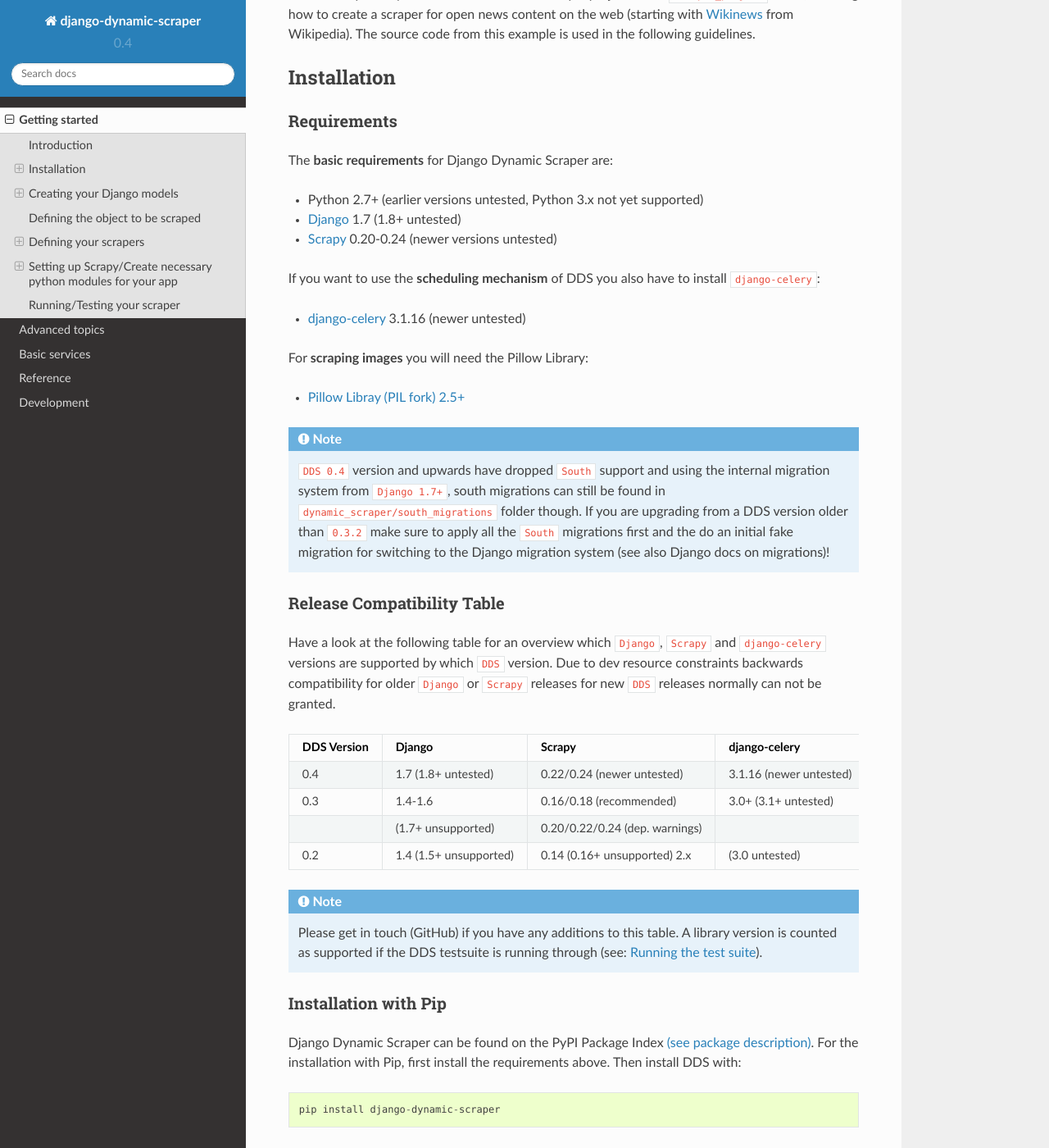
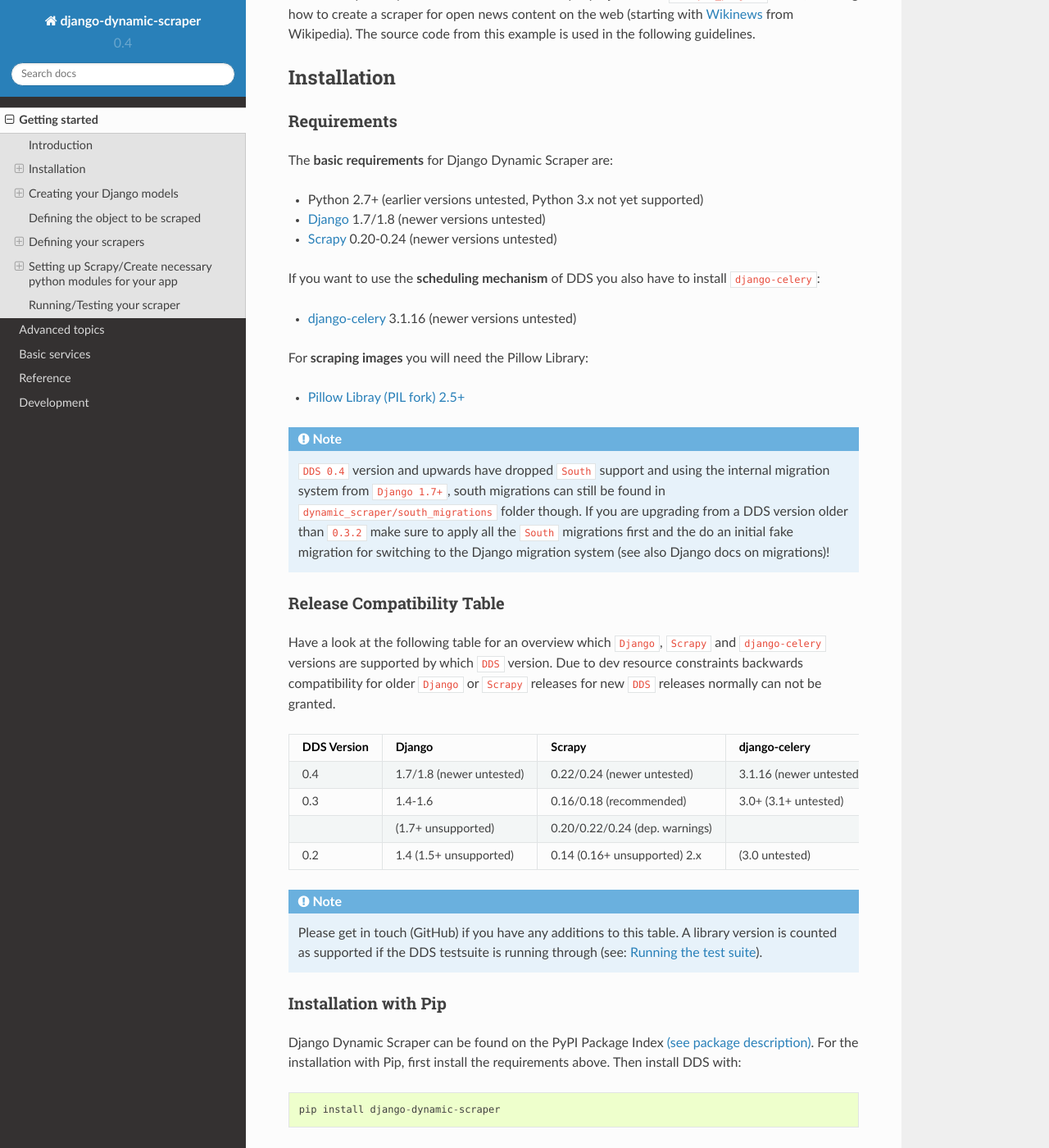
Before and after one commit to holgerd77/django-dynamic-scraper, a Sphinx documentation site: the page built from docs/getting_started.rst, in a window 1280 px wide and 1400 px high, scrolled down 715 px. Shown: the whole window at 82% size. Built offline with Sphinx 7.4.7 and the Read the Docs theme 2.0.0, drawn with Linux system fonts in a browser that asks for light colours.

Commit message:
Added Django 1.8 support to docs after test suite running through

```diff
--- a/docs/development.rst
+++ b/docs/development.rst
@@ -71,11 +71,11 @@
 =============
 **Changes in version 0.4.0-beta** (2015-06-02)
 
-* Support for ``Django 1.7`` and ``Scrapy 0.22/0.24``, earlier versions not supported any more from this release on,
+* Support for ``Django 1.7/1.8`` and ``Scrapy 0.22/0.24``, earlier versions not supported any more from this release on,
   if you need another configuration have a look at the ``DDS 0.3.x`` branch (new features won't be back-ported though)
   (see :ref:`release_compatibility`)
 * Switched to Django migrations, removed ``South`` dependency
-* Updated core library to work with ``Django 1.7`` (``Django 1.6`` and older not working any more)
+* Updated core library to work with ``Django 1.7/1.8`` (``Django 1.6`` and older not working any more)
 * Replaced deprecated calls logged when run under ``Scrapy 0.24`` (``Scrapy 0.20`` and older not working any more)
 * Things to consider when updating Scrapy: new ``ITEM_PIPELINES`` dict format, standalone ``scrapyd`` with changed
   ``scrapy.cfg`` settings and new deployment procedure (see: :ref:`setting_up_scrapy`)
--- a/docs/getting_started.rst
+++ b/docs/getting_started.rst
@@ -42,12 +42,12 @@
 The **basic requirements** for Django Dynamic Scraper are:
 
 * Python 2.7+ (earlier versions untested, Python 3.x not yet supported)
-* `Django <https://www.djangoproject.com/>`_ 1.7 (1.8+ untested)
+* `Django <https://www.djangoproject.com/>`_ 1.7/1.8 (newer versions untested)
 * Scrapy_ 0.20-0.24 (newer versions untested)
 
 If you want to use the **scheduling mechanism** of DDS you also have to install ``django-celery``:
 
-* `django-celery <http://ask.github.com/django-celery/>`_ 3.1.16 (newer untested)
+* `django-celery <http://ask.github.com/django-celery/>`_ 3.1.16 (newer versions untested)
 
 For **scraping images** you will need the Pillow Library:
 
@@ -70,7 +70,7 @@
 +-------------+-------------------------------+---------------------------------------+-------------------------+
 | DDS Version | Django                        | Scrapy                                | django-celery           |
 +=============+===============================+=======================================+=========================+
-| 0.4         | 1.7 (1.8+ untested)           | 0.22/0.24 (newer untested)            | 3.1.16 (newer untested) |
+| 0.4         | 1.7/1.8 (newer untested)      | 0.22/0.24 (newer untested)            | 3.1.16 (newer untested) |
 +-------------+-------------------------------+---------------------------------------+-------------------------+
 | 0.3         | 1.4-1.6                       | 0.16/0.18 (recommended)               | 3.0+ (3.1+ untested)    |
 +-------------+-------------------------------+---------------------------------------+-------------------------+
```
